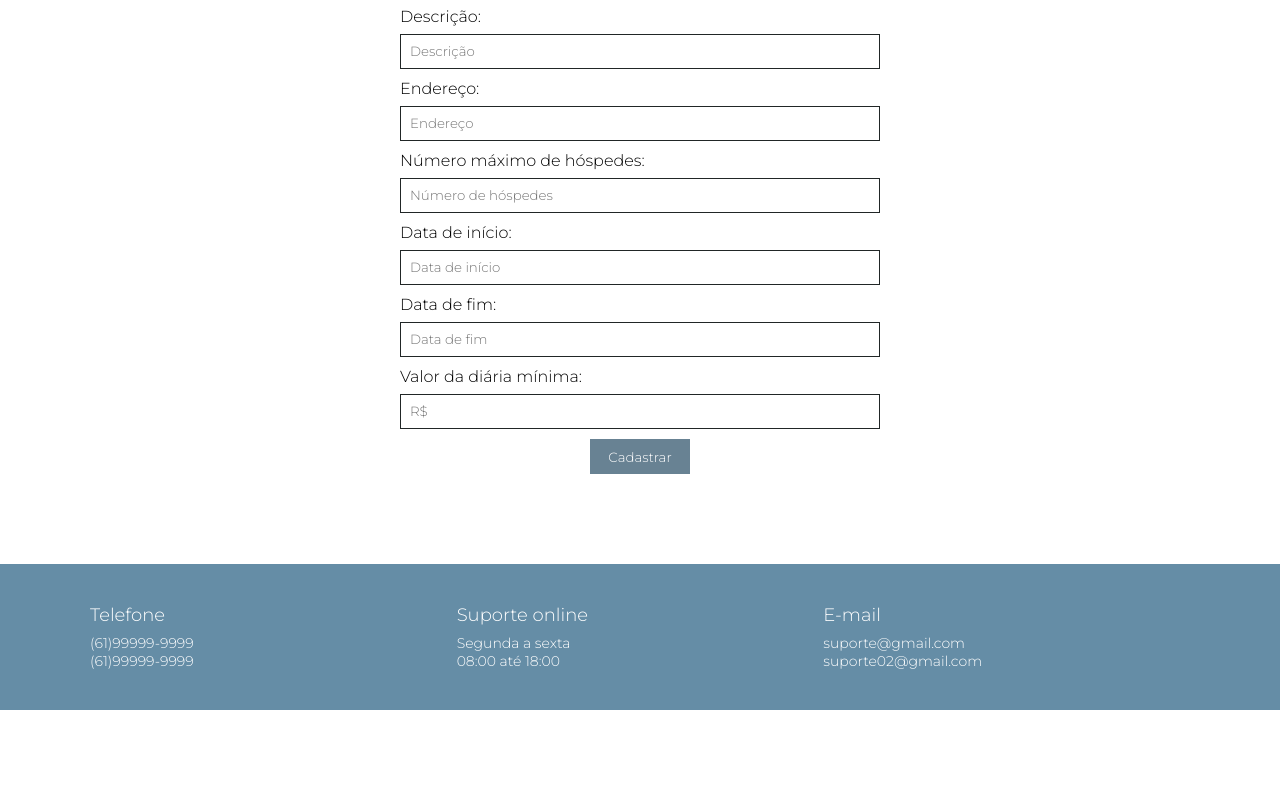
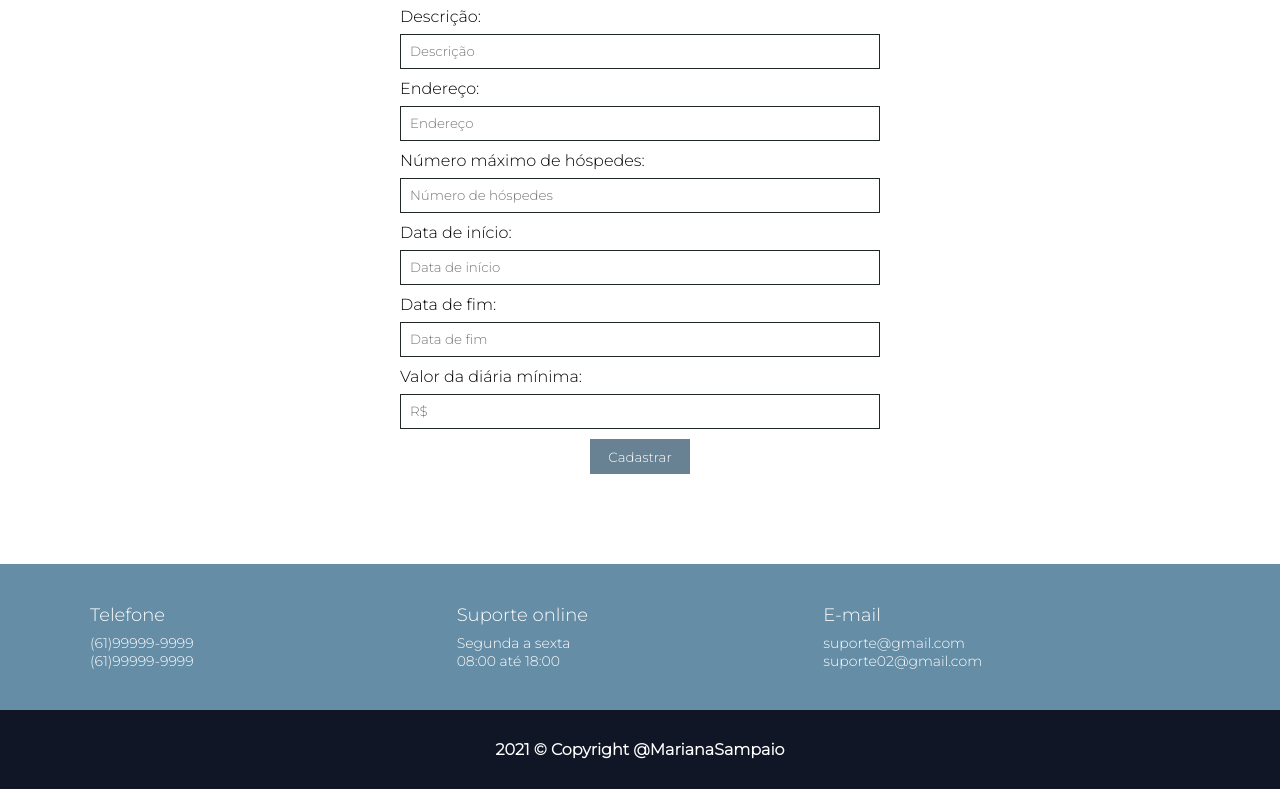
Before and after one commit to sampaiomariana/ESW-Trabalho-Pr-tico, a plain HTML site: page Mockup/index.html in a window 1280 px wide. Shown: the part 2369-3158 px from the top of the page. Before the commit the page ends 3079 px from the top, so only its background shows below. Drawn offline with Linux system fonts and the light colour scheme.

Commit message:
add copyright

```diff
--- a/Mockup/css/style.css
+++ b/Mockup/css/style.css
@@ -258,3 +258,18 @@ footer .footer-block{
 .footer-block input{
 	color: #000000;
 }
+
+
+section.copyright >.container{
+	padding: 100px 0;
+	background-color: #101626;
+
+}
+
+section.copyright h4{
+	padding: 30px;
+	color: white;
+	text-align: center;
+	background-color: #101626;
+
+}
--- a/Mockup/index.html
+++ b/Mockup/index.html
@@ -181,6 +181,11 @@
 	</div><!--container-->
 </footer>
 
+<section class="copyright">
+	<div class="conteiner">
+	<h4> 2021 &#169 Copyright @MarianaSampaio</h4>
+	</div> <!--conteiner-->
+</section> <!--copyright-->
 
 
 </body>
```
